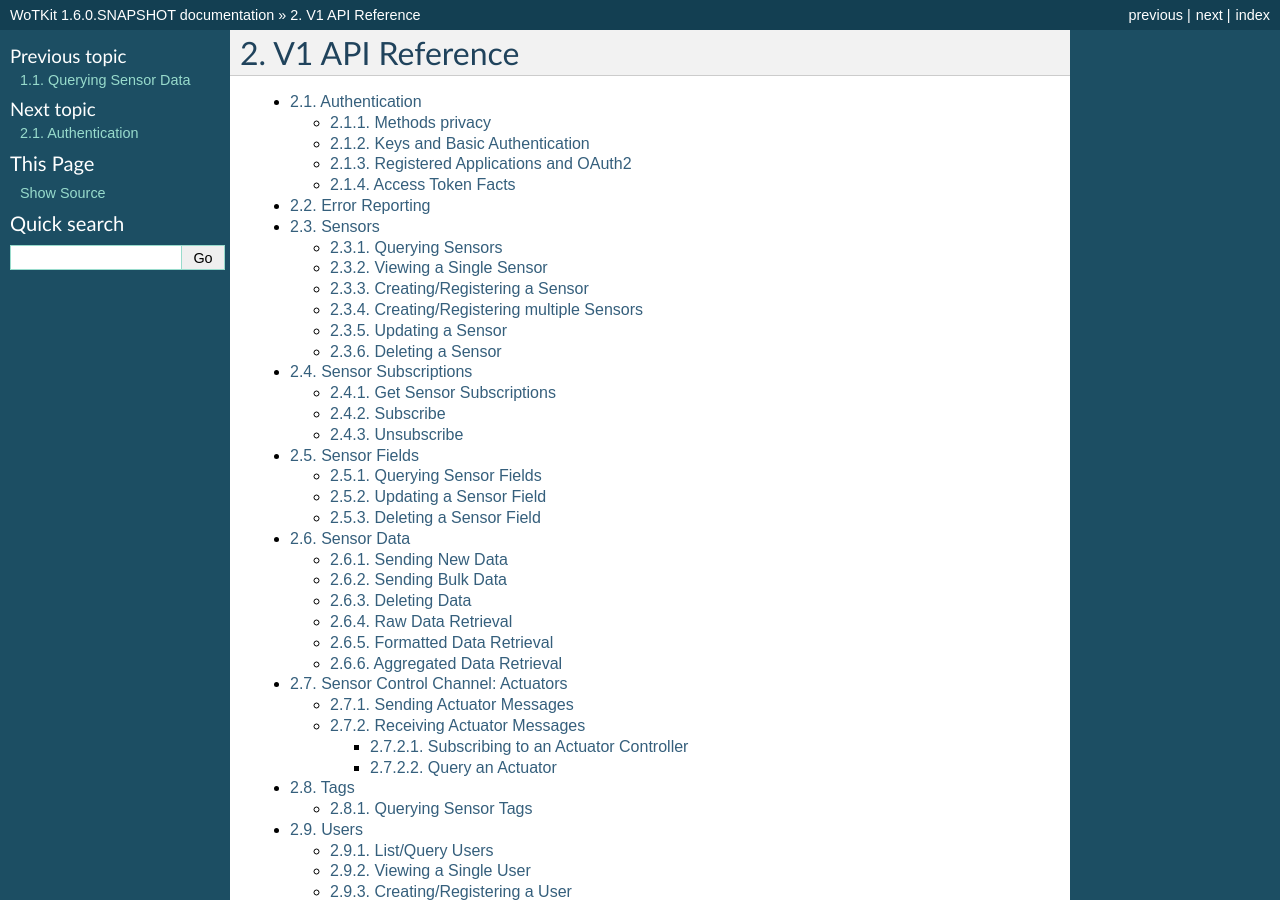
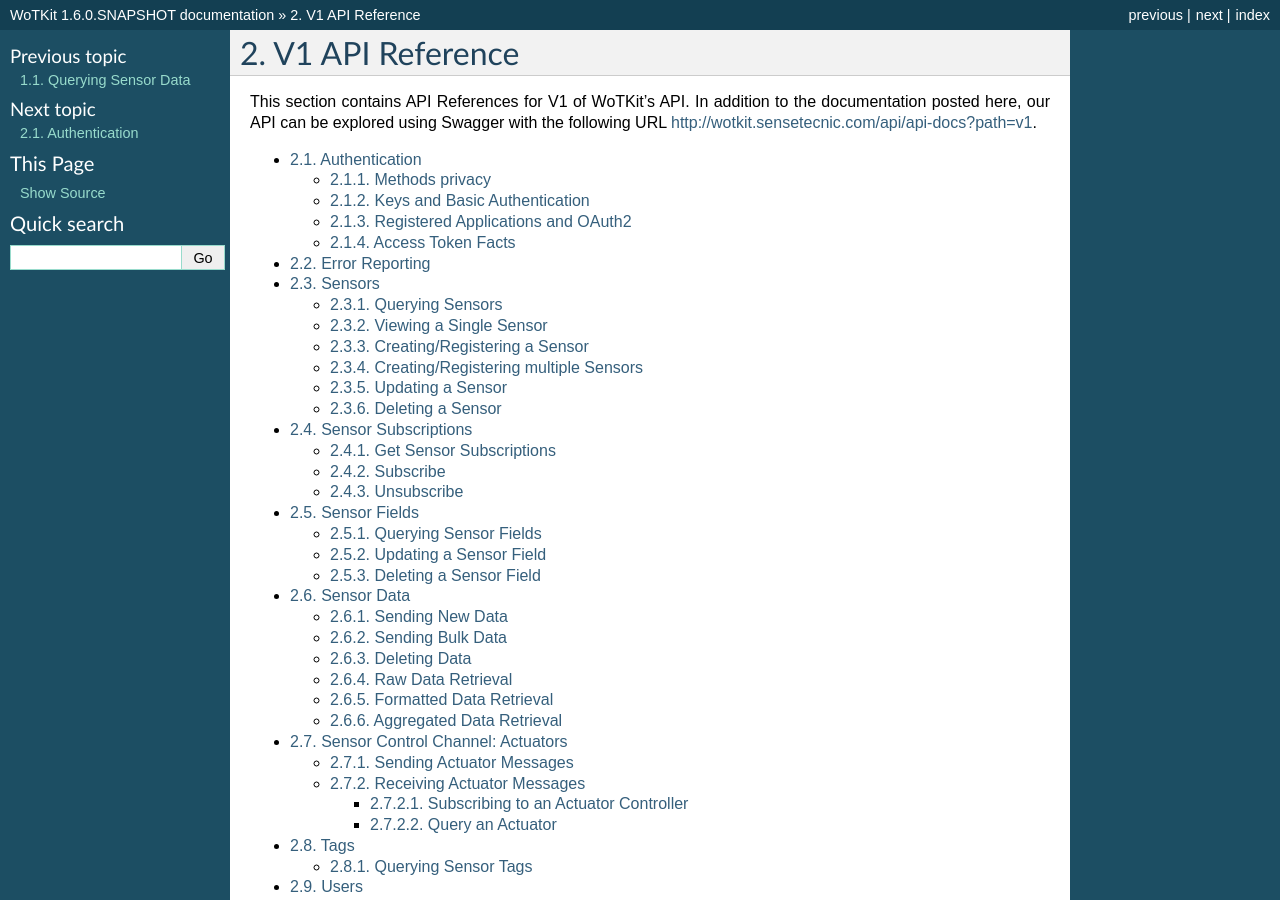
Before and after one commit to SenseTecnic/wotkit-docs, a Sphinx documentation site: the page built from source/api_v1/index.rst, in a window 1280 px wide and 900 px high. Built offline with Sphinx 7.4.7, drawn with Linux system fonts in a browser that asks for light colours; formulas are drawn with MathJax 3.

Commit message:
Updating indexes

```diff
--- a/source/api_v1/index.rst
+++ b/source/api_v1/index.rst
@@ -2,6 +2,10 @@
 
 V1 API Reference
 ================
+
+This section contains API References for V1 of WoTKit's API. In addition to the
+documentation posted here, our API can be explored using Swagger with the
+following URL :wotkit-api:`api-docs?path=v1`.
 
 .. toctree::
 
--- a/source/api_v2/index.rst
+++ b/source/api_v2/index.rst
@@ -10,4 +10,5 @@
 
 .. toctree::
 
+  sensors
   sensor_data
--- /dev/null
+++ b/source/api_v2/sensors.rst
@@ -0,0 +1,5 @@
+=======
+Sensors
+=======
+
+WIP
```
Also changed, not shown: source/api_v2/sensor_data.rst (+11 -13 lines), source/index.rst (+5 -5 lines).
